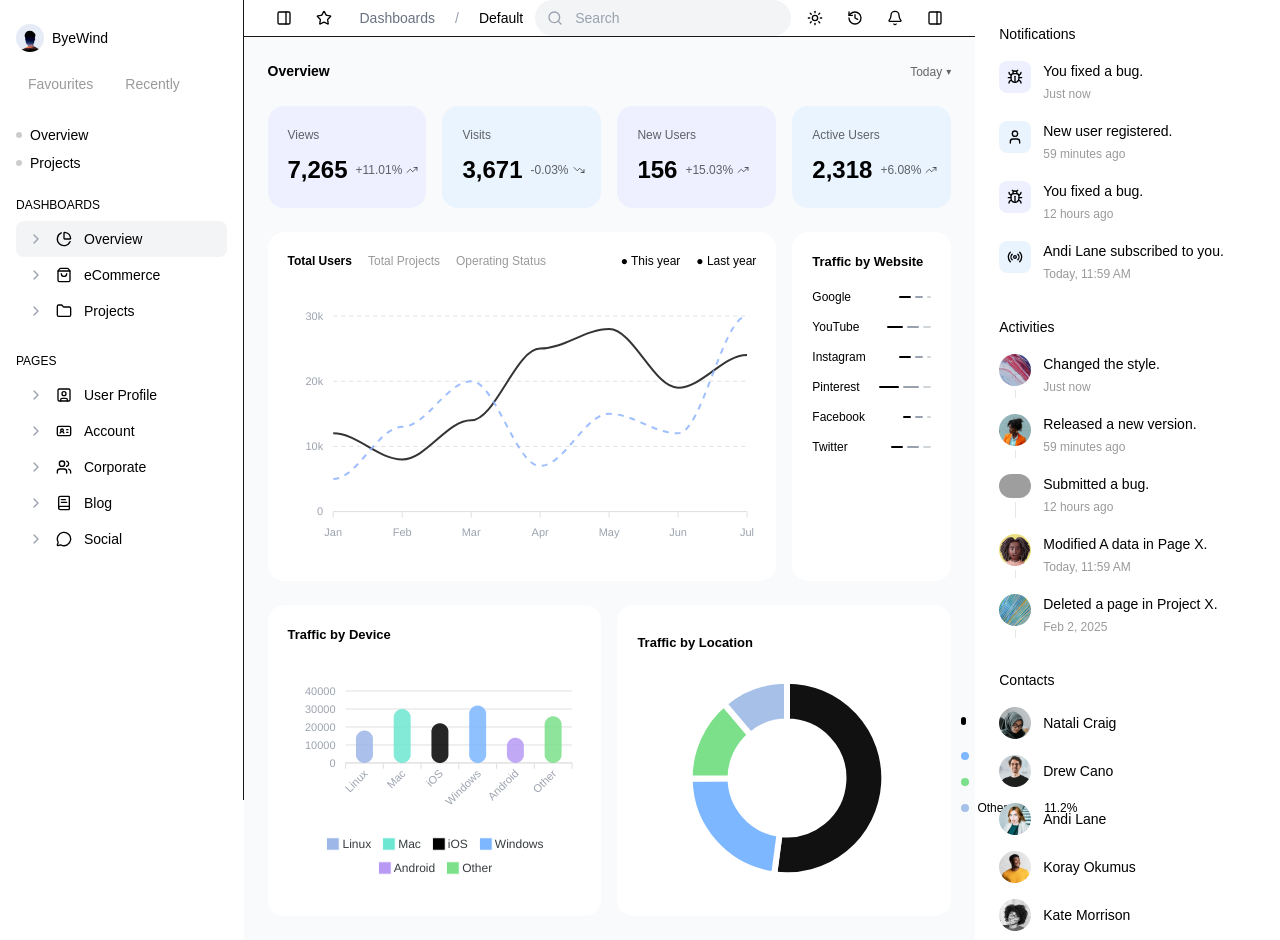
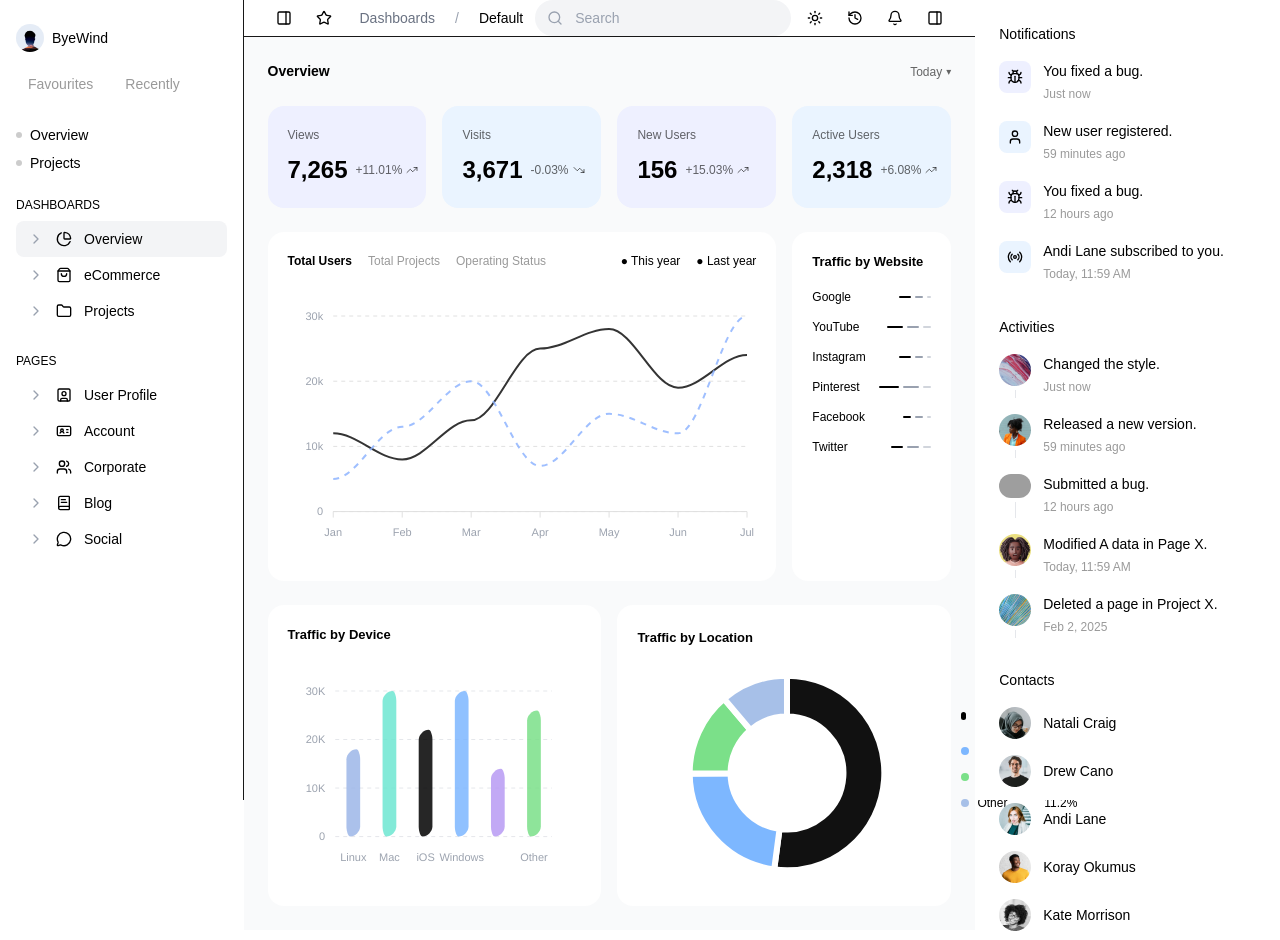
Before and after one commit to Manvendra7011/AgrimFincapNextJSAssignment, a Next.js app: page / in a window 1280 px wide. Built offline with nearby package versions, Linux system fonts and the light colour scheme; grey boxes are pictures that could not be loaded.

Commit message:
traffic by device chart minor fix and comments removed

```diff
--- a/components/Dashboard/ChartsRow.jsx
+++ b/components/Dashboard/ChartsRow.jsx
@@ -46,7 +46,7 @@ function TrafficByWebsite() {
               {item.name}
             </span>
 
-            {/* THREE micro bars */}
+
             <div className="flex items-center gap-1">
               <span className={`h-[2px] ${item.bars[0]} bg-black rounded-full`} />
               <span className={`h-[2px] ${item.bars[1]} bg-gray-400 rounded-full`} />
@@ -65,13 +65,13 @@ export default function ChartsRow() {
   return (
     <div className="grid grid-cols-4 gap-4">
 
-      {/* Line chart – wider */}
+
       <div className="col-span-3 bg-white rounded-2xl p-5">
         <TotalUsersHeader />
         <TotalUsersChart />
       </div>
 
-      {/* Traffic by Website – narrower */}
+
       <div className="bg-white rounded-2xl p-5">
         <TrafficByWebsite />
       </div>
--- a/components/Dashboard/StatsCards.jsx
+++ b/components/Dashboard/StatsCards.jsx
@@ -46,12 +46,12 @@ export default function StatsCards() {
           </p>
 
           <div className="flex items-center gap-2 mt-2">
-            {/* Value */}
+
             <span className="text-[24px] font-semibold text-black">
               {s.value}
             </span>
 
-            {/* Delta + Arrow */}
+
             <div className="flex items-center gap-1 text-[12px] text-black/60">
               {s.delta}
               {s.trend === "up" ? (
--- a/components/Dashboard/TotalUserCharts.jsx
+++ b/components/Dashboard/TotalUserCharts.jsx
@@ -8,13 +8,13 @@ export default function TotalUsersChart() {
   const options = {
     chart: {
       toolbar: { show: false },
-      width: "100%", // ✅ REQUIRED in grid layouts
+      width: "100%",
     },
 
     stroke: {
       curve: "smooth",
       width: [2, 2],
-      dashArray: [0, 6], // blue dotted
+      dashArray: [0, 6],
     },
 
     colors: ["#111111", "#8FB4FF"],
--- a/components/Dashboard/TrafficByDeviceChart.jsx
+++ b/components/Dashboard/TrafficByDeviceChart.jsx
@@ -10,30 +10,40 @@ export default function TrafficByDeviceChart() {
       type: "bar",
       toolbar: { show: false },
     },
+
     plotOptions: {
       bar: {
-        borderRadius: 8,
-        columnWidth: "45%",
-        distributed: true, // 🔑 THIS FIXES COLORS
+        borderRadius: 10,
+        columnWidth: "38%",
+        distributed: true,
       },
     },
+
     colors: [
-      "#9DB7E8", // Linux
-      "#6EE7D2", // Mac
-      "#000000", // iOS
-      "#7DB7FF", // Windows
-      "#B89AF4", // Android
-      "#7BE089", // Other
+      "#9DB7E8",
+      "#6EE7D2",
+      "#000000",
+      "#7DB7FF",
+      "#B89AF4",
+      "#7BE089",
     ],
+
     states: {
       hover: {
         filter: {
           type: "darken",
-          value: 0.65,
+          value: 0.6,
         },
       },
     },
+
     dataLabels: { enabled: false },
+
+    grid: {
+      strokeDashArray: 4,
+      borderColor: "#E5E7EB",
+    },
+
     xaxis: {
       categories: ["Linux", "Mac", "iOS", "Windows", "Android", "Other"],
       labels: {
@@ -42,23 +52,43 @@ export default function TrafficByDeviceChart() {
           fontSize: "11px",
         },
       },
+      axisBorder: { show: false },
+      axisTicks: { show: false },
     },
+
     yaxis: {
+      min: 0,
+      max: 30000,
+      tickAmount: 3,
       labels: {
+        formatter: (val) =>
+          val === 0 ? "0" : `${val / 1000}K`,
         style: {
           colors: "#9CA3AF",
           fontSize: "11px",
         },
       },
     },
+
+    legend: {
+      show: false,
+    },
   };
 
-  const series = [
-    {
-      name: "Traffic",
-      data: [18000, 30000, 22000, 32000, 14000, 26000],
-    },
-  ];
+const series = [
+  {
+    name: "Traffic",
+    data: [18000, 30000, 22000, 30000, 14000, 26000],
+  },
+];
 
-  return <Chart options={options} series={series} type="bar" height={220} />;
+
+  return (
+    <Chart
+      options={options}
+      series={series}
+      type="bar"
+      height={210}
+    />
+  );
 }
--- a/components/Dashboard/TrafficByLocationChart.jsx
+++ b/components/Dashboard/TrafficByLocationChart.jsx
@@ -15,16 +15,16 @@ export default function TrafficByLocationChart() {
     legend: { show: false },
 
     stroke: {
-      width: 6,          // ✅ thicker stroke
-      lineCap: "round",  // ✅ rounded edges
+      width: 6,
+      lineCap: "round",
     },
 
     plotOptions: {
       pie: {
         donut: {
-          size: "58%",   // ✅ smaller hole = visible rounding
+          size: "58%",
         },
-        expandOnClick: true, // best supported interaction
+        expandOnClick: true,
       },
     },
 
```
Also changed, not shown: components/Dashboard/BottomCharts.jsx (+4 -4 lines), components/Navbar.jsx (+11 -12 lines), components/RightSidebar.jsx (+4 -6 lines), components/Sidebar.jsx (+4 -4 lines).
